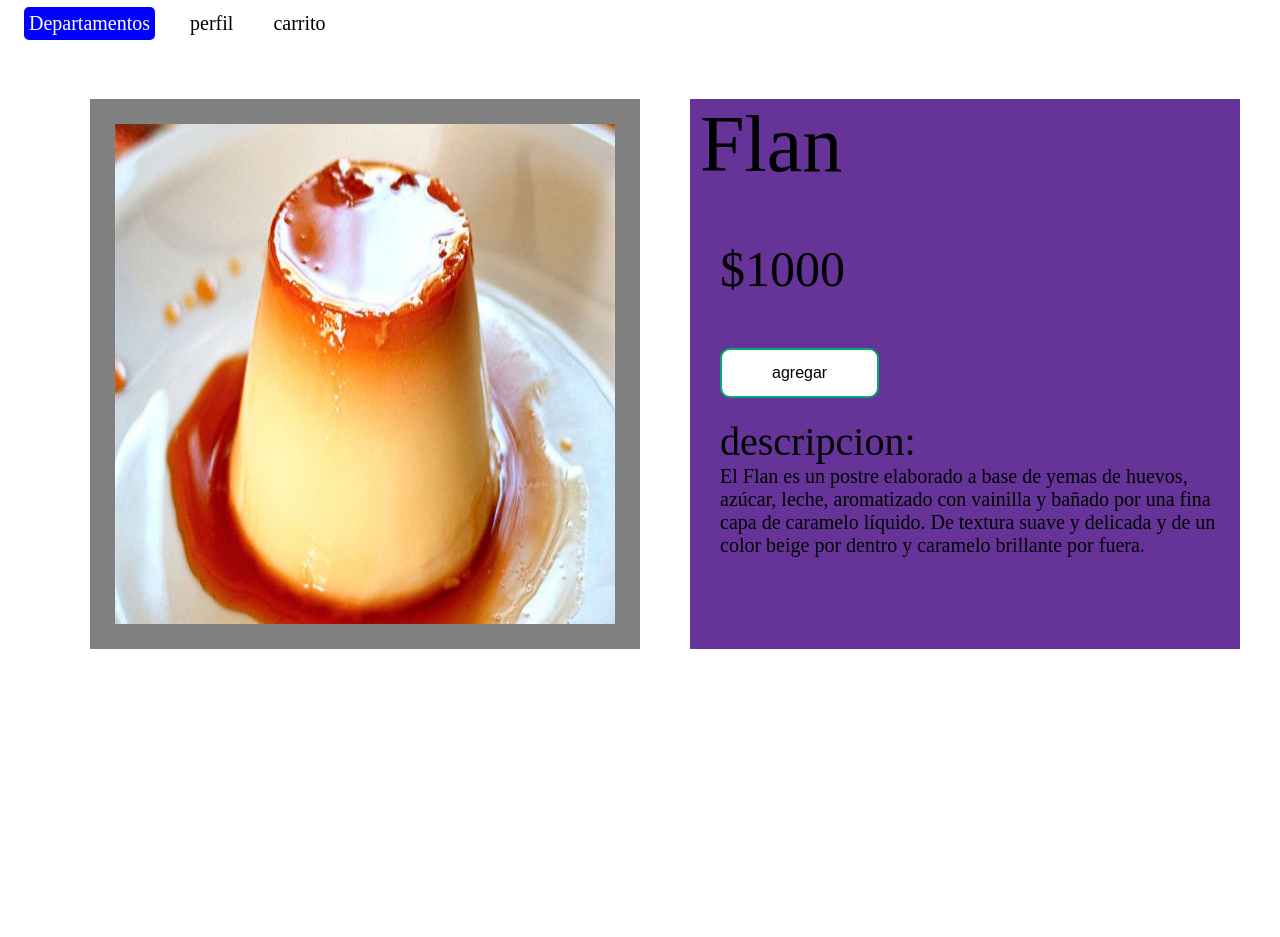
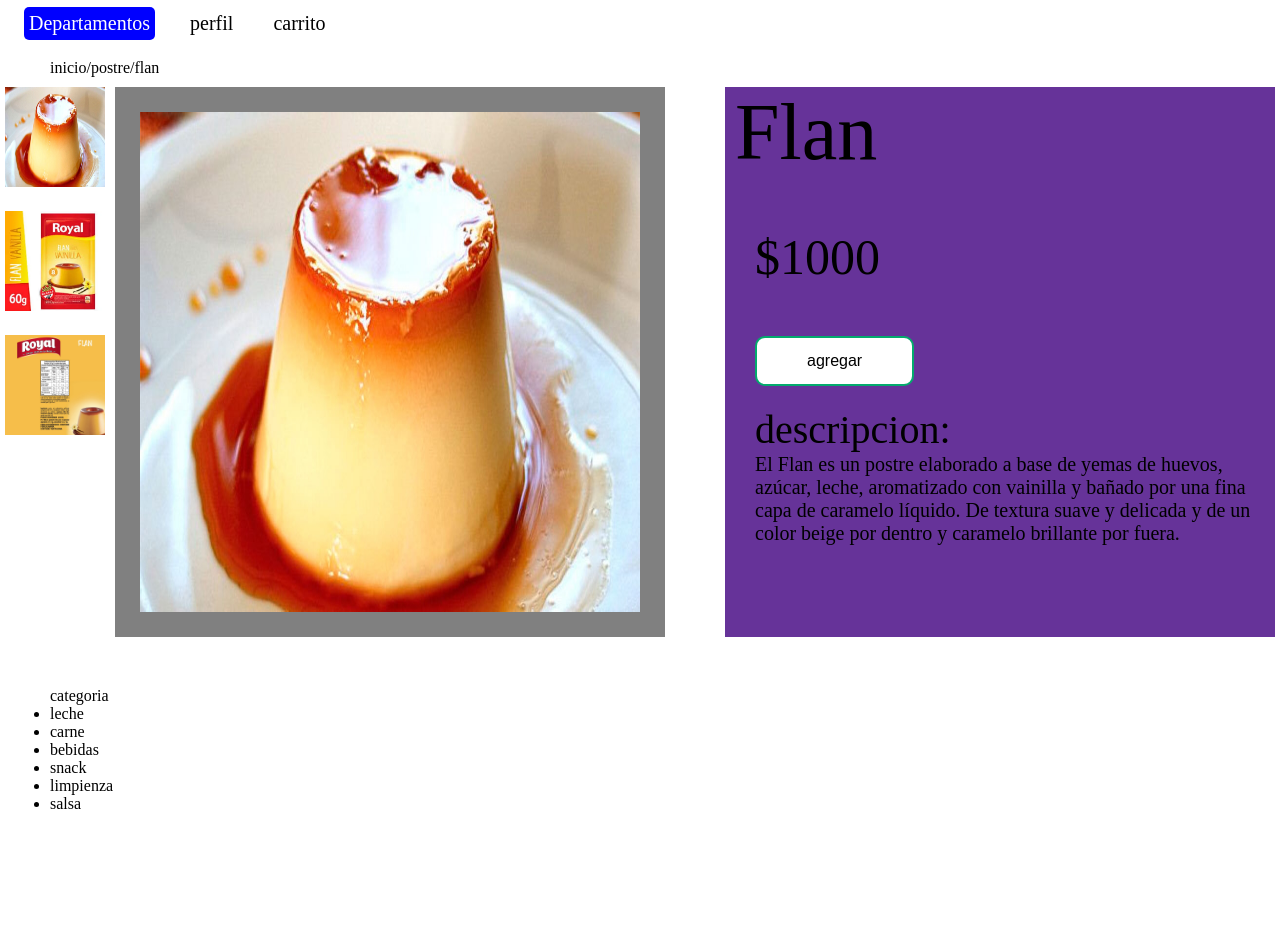
Before and after one commit to angela-baltierrez/hiper_card, a PHP site: page /detalle_producto.html in a window 1280 px wide. Shown: the part 71-1008 px from the top of the page. Before the commit the page ends 720 px from the top, so only its background shows below. Run offline with PHP 8.4, Linux system fonts and the light colour scheme.

Commit message:
nueva version de detalle producto

```diff
--- a/assets/css/detalle_producto.css
+++ b/assets/css/detalle_producto.css
@@ -5,7 +5,7 @@
 }
 
 .header{
-    background-color: aquamarine;
+    background-color: #7fffd4;
     display: flex;
     justify-content: space-between;
     align-items: center;
@@ -43,7 +43,7 @@
 
 .mani{
     font-size: 20px;
-    height: 100px;
+    height: 50px;
 }
 
 .nav-opciones-categorias{
@@ -110,15 +110,41 @@
     display: block;
 }
 
+.dirreciones_de_departamentos{
+    display: flex;
+    margin-left: 50px;
+    margin-top: 10px;
+    margin-bottom: 10px;
+}
+
 .paraproducto{
     display: flex;
-
+    justify-content: space-around;
 
 }
+.paraminiproducto{
+    width: 100px;
+    height: 100px;
+    margin-left: 0px;
+    align-items: center;
+    align-content: flex-start;
+    justify-content: center;
+}
+.imagen_click{
+    cursor: pointer;
+}
+
+.imagen-seleccionada {
+    border: 3px solid #7fffd4; /* Borde azul para la imagen seleccionada */
+}
+
+.separacionminiproducto{
+    padding-top: 20px;
+}
+
 .para_la_foto{
 width: 550px;
 height: 550px;
-margin-left: 90px;
 background-color: gray;
 display: flex;
 align-items: center;
@@ -160,7 +186,7 @@ justify-content: center;
     transition-duration: 0.4s;
     cursor: pointer;
     padding: 14px 50px; /*tamaño del boton*/
-  }
+}
 .button_comprar:hover{
     background-color: #04AA6D;
     color: white;
@@ -173,3 +199,11 @@ justify-content: center;
     margin-left: 30px;
     font-size: 20px;
 }
+
+.contenido_extra{
+    height: 300px;
+}
+.categoria_extra{
+    padding-top: 50px;
+    margin-left: 50px;
+}
--- a/detalle_producto.html
+++ b/detalle_producto.html
@@ -44,13 +44,29 @@
      </ul>
  </nav>
  </div>
+<section>
+<div class="dirreciones_de_departamentos">
+    <p>inicio/</p>
+    <p>postre/</p>
+    <p>flan</p>
+</div>
+</section>
+
      <div>
          <seletion class="producto_informacion">
        <div class="paraproducto">
-         <div class="para_la_foto">
-             <img src="../hiper_card/assets/images/products/flan.jpg" alt="pepe" width="500px" height="500px">
-
-         </div>
+        <div class="paraminiproducto">
+            <img class="imagen_click" src="../hiper_card/assets/images/products/flan.jpg" alt="pepe" width="100px" height="100px" onclick="cambiarFoto(this)">
+            <div class="separacionminiproducto">
+            <img class="imagen_click" src="../hiper_card/assets/images/products/sobre_de_flan.png" alt="pepe" width="100px" height="100px" onclick="cambiarFoto(this)">
+            <div class="separacionminiproducto">
+            <img class="imagen_click" src="../hiper_card/assets/images/products/Flan-Royal-Vainilla-etiqueta.png" alt="pepe" width="100px" height="100px" onclick="cambiarFoto(this)">
+            </div>
+        </div>
+        </div>
+            <div class="para_la_foto">
+                <img id="foto_seleccionada" src="../hiper_card/assets/images/products/flan.jpg" alt="pepe" width="500px" height="500px">
+            </div>
          <div class="para_la_informacion">
              <div class="para_la_informacion_titulo"><p>Flan</p></div>
                  <div class="para_la_informacion_precio"><p>$1000</p></div>
@@ -63,5 +79,35 @@
        </div>
      </seletion>
      </div>
+    <footer>
+        <div class="contenido_extra">
+            <div class="categoria_extra">
+                <p>categoria</p>
+                <ul>
+                    <li>leche</li>
+                    <li>carne</li>
+                    <li>bebidas</li>
+                    <li>snack</li>
+                    <li>limpienza</li>
+                    <li>salsa</li>
+                </ul>
+            </div>
+        </div>
+    </footer>
  </body>
+ <script>
+    function cambiarFoto(element) {
+        // Obtener la fuente de la imagen seleccionada
+        const nuevaFuente = element.src;
+        // Cambiar la imagen principal a la nueva fuente
+        document.getElementById('foto_seleccionada').src = nuevaFuente;
+
+            // Remover la clase de borde de todas las miniaturas
+        const miniaturas = document.querySelectorAll('.paraminiproducto img');
+        miniaturas.forEach(img => img.classList.remove('imagen-seleccionada'));
+
+        // Agregar la clase de borde a la imagen seleccionada
+        element.classList.add('imagen-seleccionada');
+    }
+    </script>
 </html>
```
Also changed, not shown: assets/images/products/Flan-Royal-Vainilla-etiqueta.png (added), assets/images/products/sobre_de_flan.png (added).
